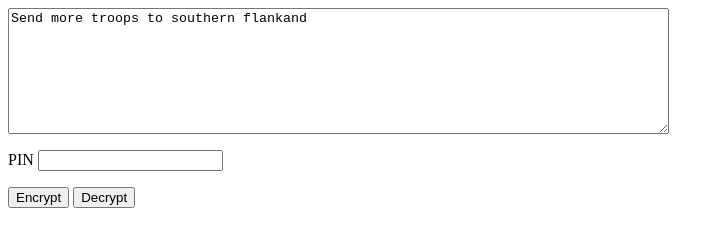
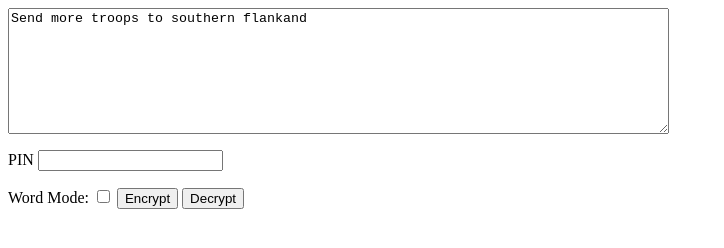
Before and after one commit to ForgivenNin/the-twisted-stick, a plain HTML site: page index.html in a window 1280 px wide. Shown: the whole page, without its empty margins (0-724 px from the left). Drawn offline with Linux system fonts and the light colour scheme.

Commit message:
Update index.html

```diff
--- a/index.html
+++ b/index.html
@@ -12,6 +12,7 @@
       PIN
       <input id="wp" type="text"></input>
     </p>
+    Word Mode: <input id=c type=checkbox></input>
     <button onclick="tts('enc')">Encrypt</button>
     <button onclick="tts('dec')">Decrypt</button>
     <p id='p'></p>
```
